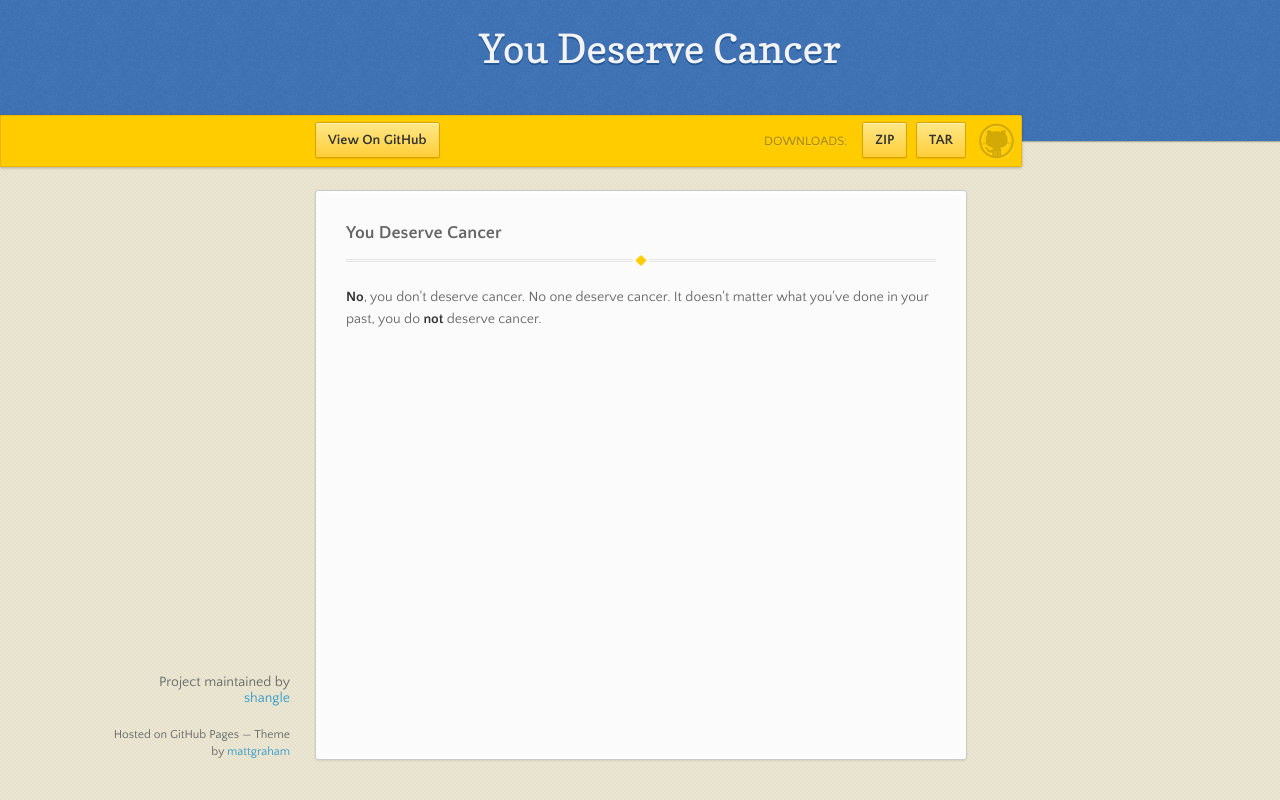
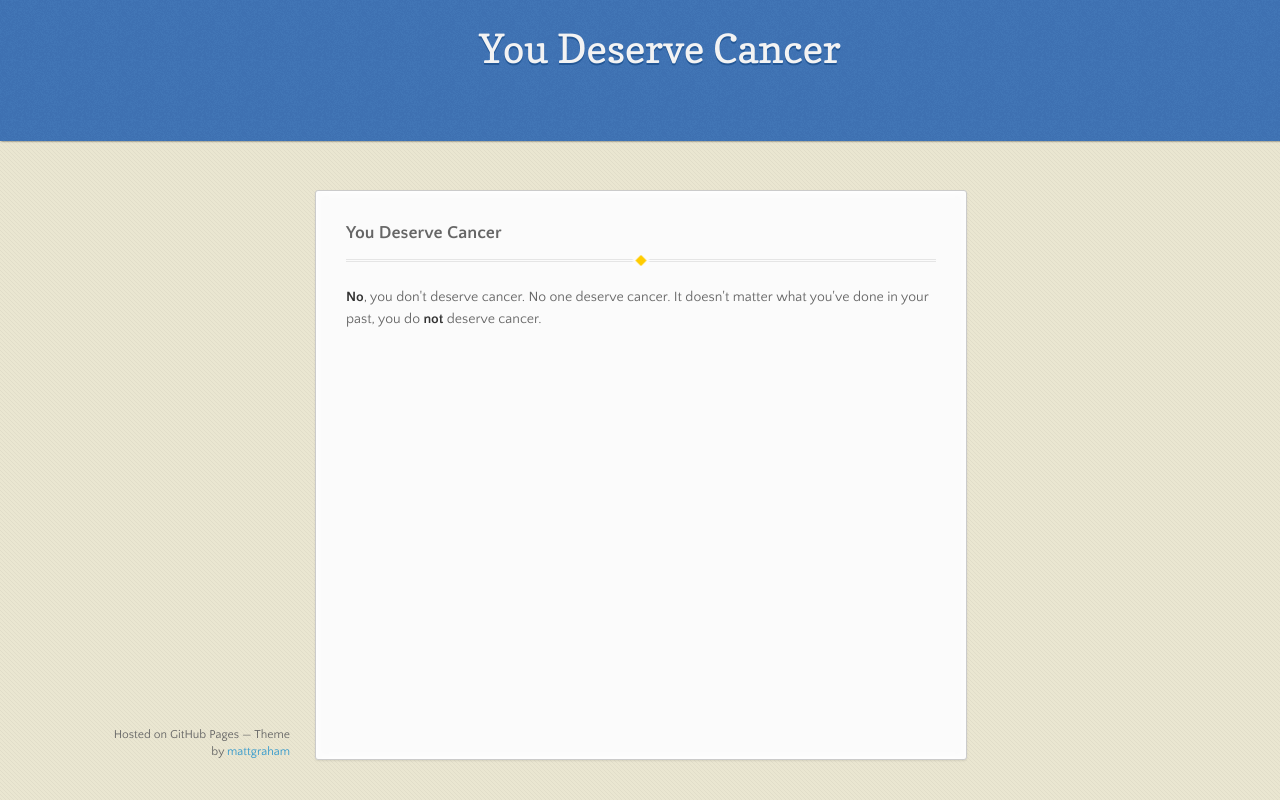
Before and after one commit to shangle/YouDeserveCancer, a plain HTML site: page index.html in a window 1280 px wide. Drawn offline with nearby package versions, Linux system fonts and the light colour scheme.

Commit message:
Update index.html

```diff
--- a/index.html
+++ b/index.html
@@ -21,19 +21,6 @@
         <p></p>
       </header>
 
-      <div id="banner">
-        <span id="logo"></span>
-
-        <a href="https://github.com/shangle/YouDeserveCancer" class="button fork"><strong>View On GitHub</strong></a>
-        <div class="downloads">
-          <span>Downloads:</span>
-          <ul>
-            <li><a href="https://github.com/shangle/YouDeserveCancer/zipball/master" class="button">ZIP</a></li>
-            <li><a href="https://github.com/shangle/YouDeserveCancer/tarball/master" class="button">TAR</a></li>
-          </ul>
-        </div>
-      </div><!-- end banner -->
-
     <div class="wrapper">
       <nav>
         <ul></ul>
@@ -47,7 +34,6 @@
 <p><strong>No</strong>, you don't deserve cancer. No one deserve cancer. It doesn't matter what you've done in your past, you do <strong>not</strong> deserve cancer.  </p>
       </section>
       <footer>
-        <p>Project maintained by <a href="https://github.com/shangle">shangle</a></p>
         <p><small>Hosted on GitHub Pages &mdash; Theme by <a href="https://twitter.com/michigangraham">mattgraham</a></small></p>
       </footer>
     </div>
```
